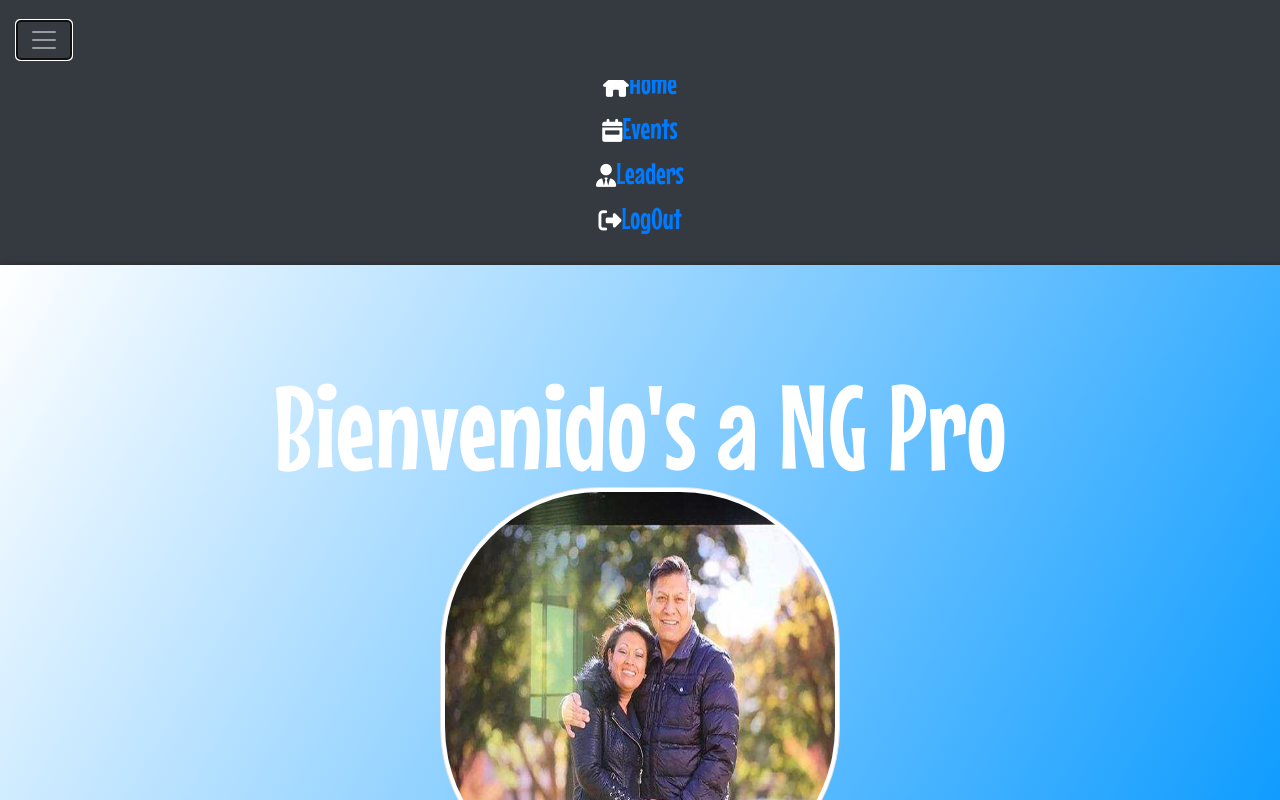
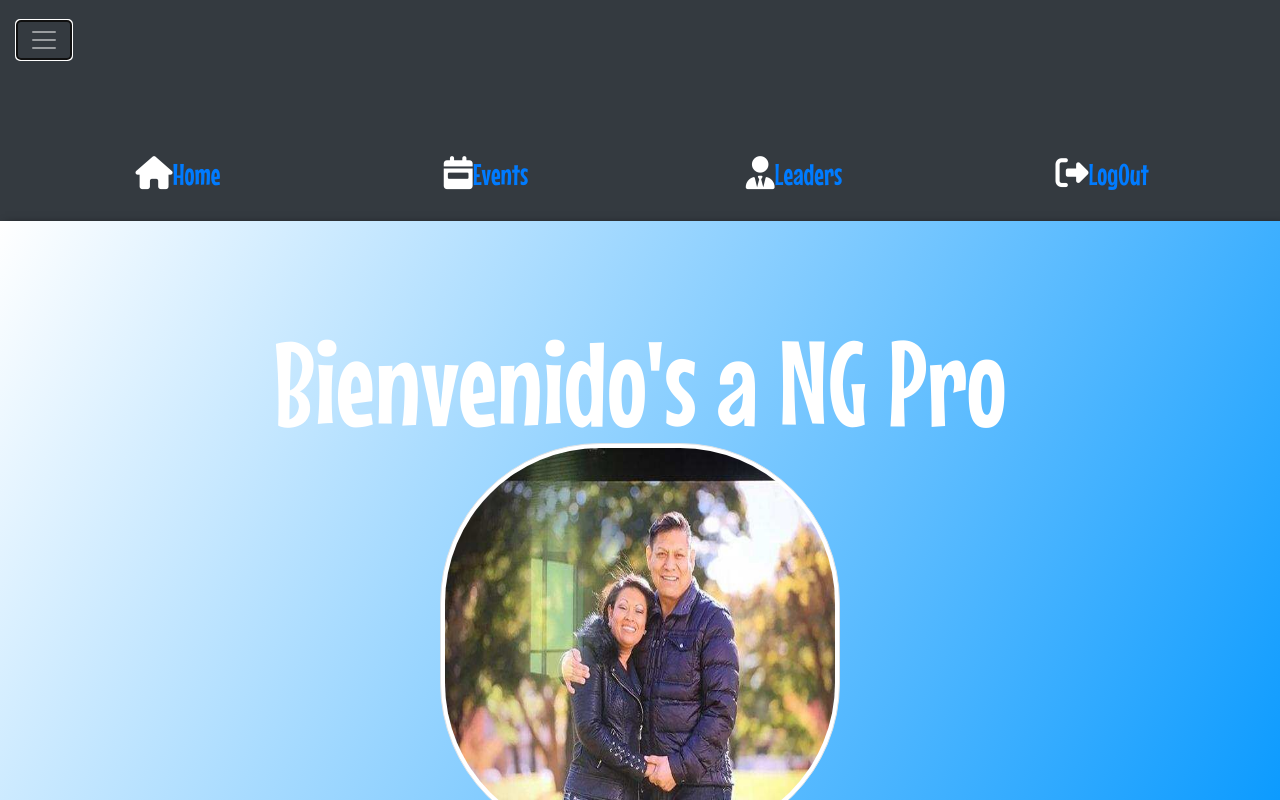
Before and after one commit to Drag49487Jr/ngpro_2nd, a React (Create React App) app: page /home in a window 1280 px wide. Both pictures are taken after a click on the button "Toggle navigation". Shown: the top 800 px of the page. Built offline with nearby package versions, Linux system fonts and the light colour scheme.

Commit message:
adjust nav-links

```diff
--- a/src/components/Navbar/Navbar.jsx
+++ b/src/components/Navbar/Navbar.jsx
@@ -7,10 +7,11 @@ class Navbar extends Component {
 
 
         <div class="pos-f-t">
-  <div class="collapse" id="navbarToggleExternalContent">
+  <div class="collapse mt-5" id="navbarToggleExternalContent">
     <div class="bg-dark p-4">
-      <h5 class="text-white h4">Collapsed content</h5>
-      <div className="col">
+      <div className="row mx-auto">
+
+      <div className="col ">
         <i class="fas fa-home"></i>
           <Link className='link' to='/home'>Home</Link>
       </div>
@@ -26,9 +27,13 @@ class Navbar extends Component {
         <i className="fas fa-file-alt"></i>
         <Link className='link' to='/downloadablefiles'>Files</Link>
       </div> */}
+      <div className="col">
+
       <i className="fas fa-sign-out-alt"></i>
       <Link className='link' to='/'>LogOut</Link>
       {/* <span class="text-muted">Toggleable via the navbar brand.</span> */}
+      </div>
+      </div>
     </div>
   </div>
   <nav class="navbar navbar-dark bg-dark">
--- a/src/components/Navbar/Navbar.scss
+++ b/src/components/Navbar/Navbar.scss
@@ -21,29 +21,45 @@
     text-indent: 2px;
 }
 .fas {
-    font-size:23px;
+    font-size:33px;
     color:white;
 }
 .nav-item {
     margin-left: 10vh;
 }
+.top-link {
+    // position: relative;
+    // top:30px;
+    padding-top:80px;
+}
+.row {
+    padding-top: 80px !important;
+}
 
-@media (min-width: 375px) and (min-height: 812px) {
-    .link {
-        font-size: 40px;
-    }
-    .fas {
-        font-size: 30px;
-    }
-}
-@media (min-width: 768px) and (min-height: 1024px) {
-    .link {
-        font-size: 73px;
-    }
-    .fas {
-        font-size: 40px;
-    }
-}
+// @media (min-height: 800px) {
+//     .fas {
+//         font-size:40px;
+//     }
+//     .link {
+//         font-size:50px;
+//     }
+// }
+// @media (min-width: 375px) and (min-height: 812px) {
+//     .link {
+//         font-size: 40px;
+//     }
+//     .fas {
+//         font-size: 30px;
+//     }
+// }
+// @media (min-width: 768px) and (min-height: 1024px) {
+//     .link {
+//         font-size: 73px;
+//     }
+//     .fas {
+//         font-size: 40px;
+//     }
+// }
 // @media (min-width: 1024px) and (min-height: 1366px) {
 //     .link {
 //         font-size: 80px;
```
